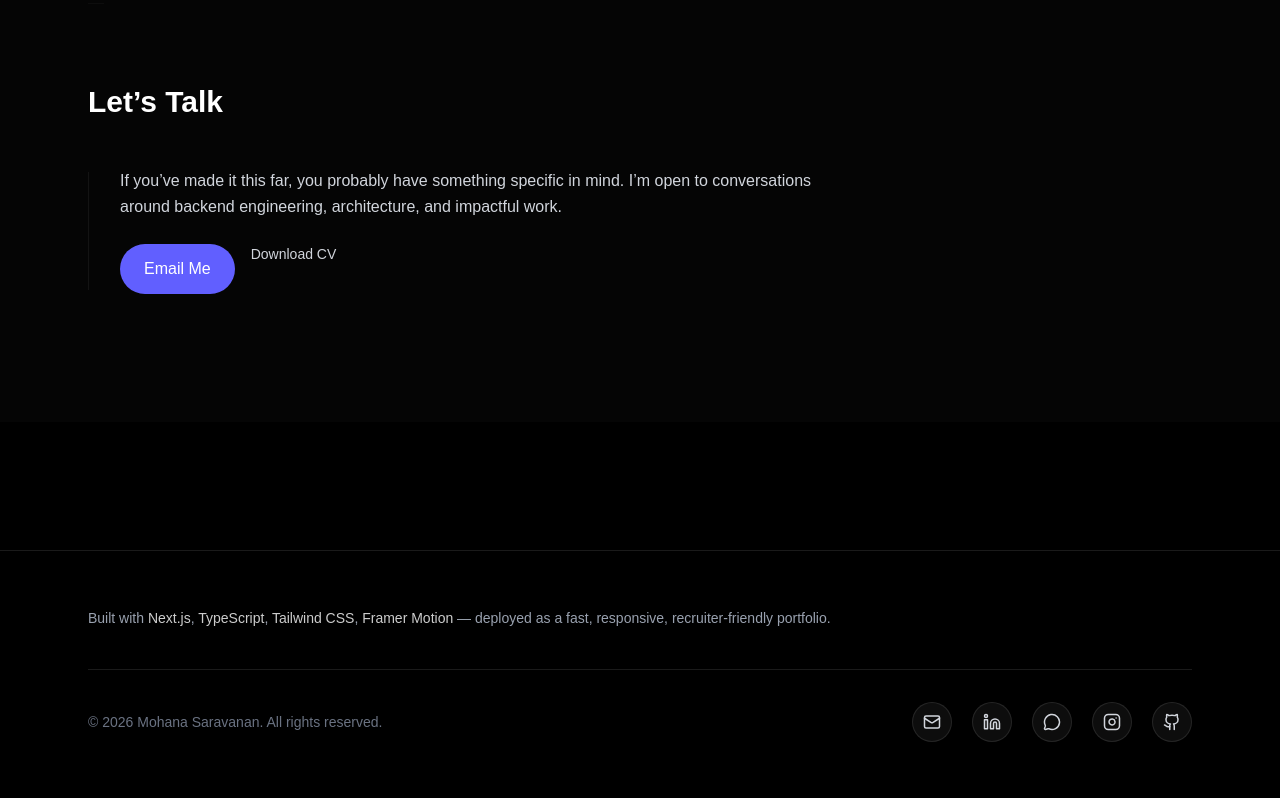
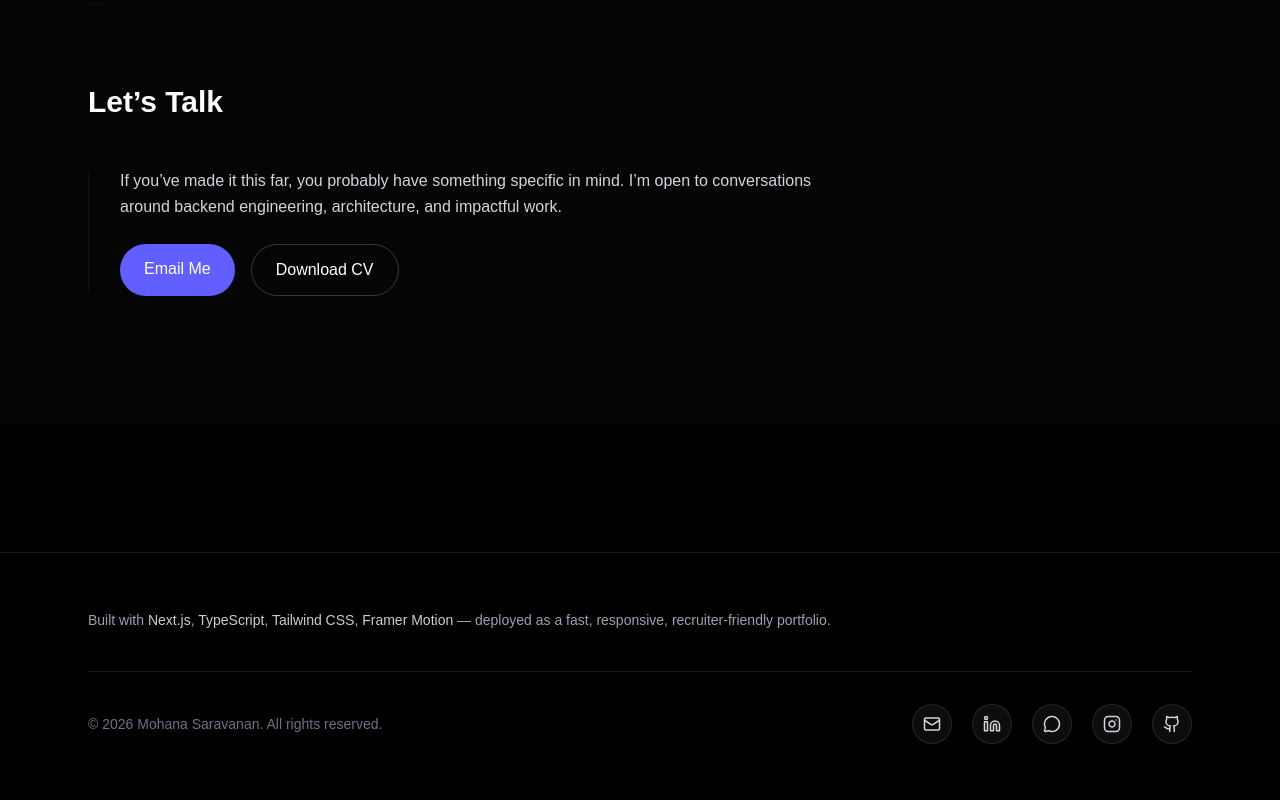
Before and after one commit to MohanaSaravananKumaresan/myportfolio, a Next.js app: page / in a window 1280 px wide. Shown: the part 5699-6499 px from the top of the page. Built offline with nearby package versions, Linux system fonts and the light colour scheme.

Commit message:
Phase 3.9

```diff
--- a/components/Contact.tsx
+++ b/components/Contact.tsx
@@ -15,7 +15,11 @@ export default function Contact() {
                 <div className="flex flex-wrap gap-4">
                     <a
                         href="mailto:mohanasaravanankumaresan@gmail.com"
-                        className="px-6 py-3 rounded-full bg-indigo-500 text-white font-medium hover:bg-indigo-600 transition"
+                        className="
+              px-6 py-3 rounded-full
+              bg-indigo-500 text-white font-medium
+              hover:bg-indigo-600 transition
+            "
                     >
                         Email Me
                     </a>
@@ -23,7 +27,13 @@ export default function Contact() {
                     <a
                         href="/MohanaSaravanan_CV.pdf"
                         download
-                        className="hover:text-indigo-400 transition text-sm whitespace-nowrap"
+                        className="
+              px-6 py-3 rounded-full
+              border border-white/20
+              text-white font-medium
+              hover:border-indigo-400 hover:text-indigo-300
+              transition
+            "
                     >
                         Download CV
                     </a>
```
